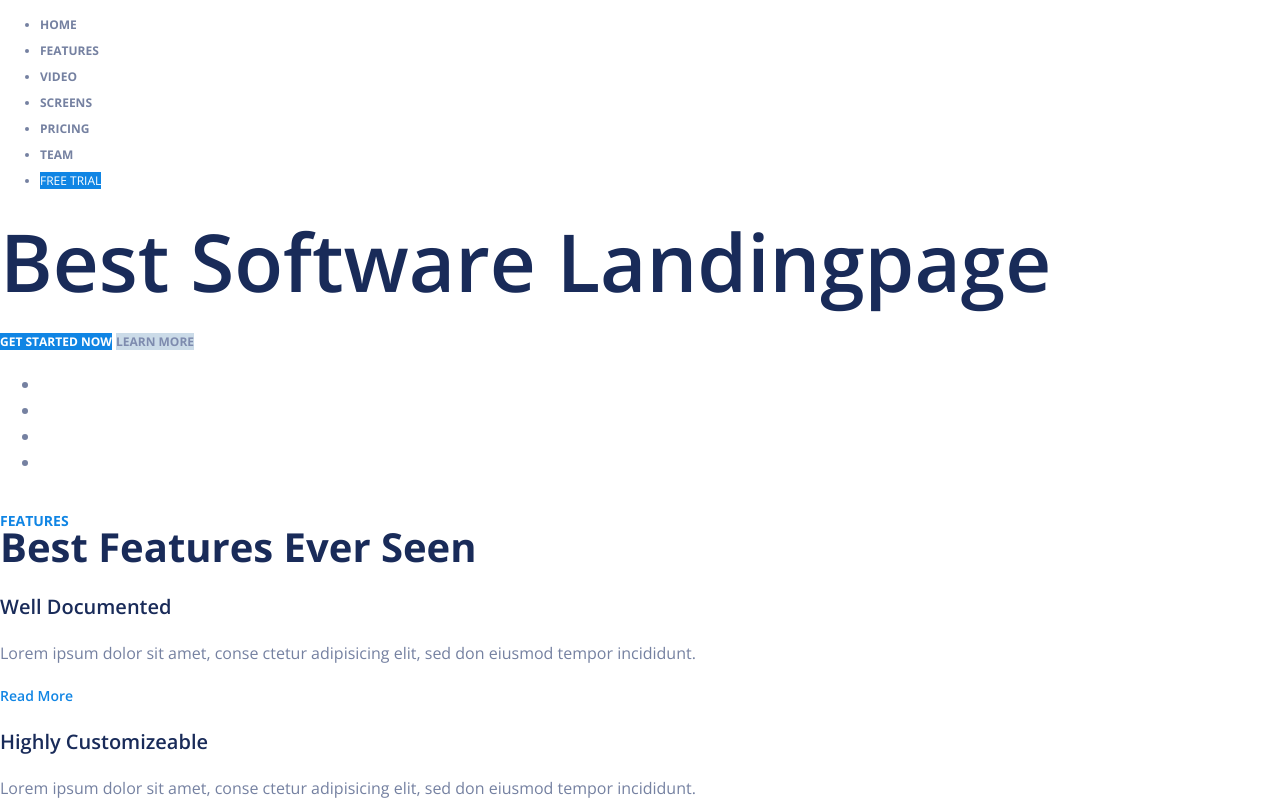
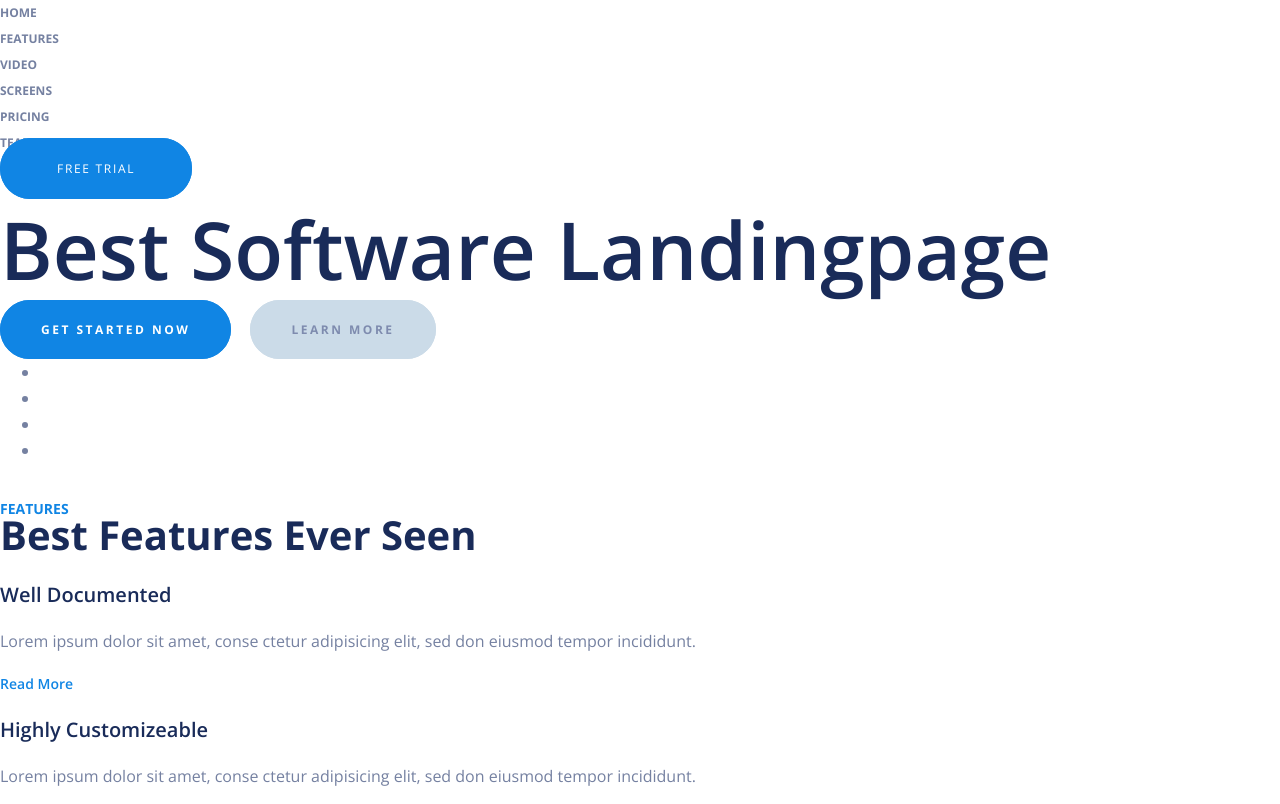
Before and after one commit to daryapbaranova/Limpon, a plain HTML site: page index.html in a window 1280 px wide. Shown: the top 804 px of the page. Drawn offline with nearby package versions, Linux system fonts and the light colour scheme.

Commit message:
list, buttons

```diff
--- a/css/style.css
+++ b/css/style.css
@@ -17,25 +17,57 @@ h1 {
     font-weight:700;
     color:#7581a1;
     text-transform: uppercase;
+    list-style-type: none;
+    margin:0;
+    padding:0;
+}
+.btn-primary {
+    color:#fff;
+    font-size:12px;
+    letter-spacing: 2.5px;
+    font-weight:700;
+    text-transform:uppercase;
+    background-color:#1085e4;
+    border: 1px solid #1085e4;
+    padding:20px 40px;
+    border-radius: 30px;
+}
+.btn-primary:hover {
+    color:#1085e4;
+    background-color:#fff;
+}
+.btn-secondary {
+    color:#7e8bae;
+    font-size:12px;
+    letter-spacing: 2.5px;
+    font-weight:700;
+    text-transform:uppercase;
+    background-color:#cbdbe8;
+    border: 1px solid #cbdbe8;
+    padding:20px 40px;
+    border-radius: 30px;
+}
+.btn-secondary:hover {
+    background-color:#fff;
 }
 .btn-free {
     font-weight:400;
-    color:#fff;
-    background-color:#1085e4;
+    padding:21px 56px;
+    letter-spacing: 1.7px;
 }
-.btn-get {
+.btn-info {
+    color: #8085b1;
     font-size:12px;
+    letter-spacing: 2.5px;
     font-weight:700;
-    color:#fff;
-    background-color:#1085e4;
-    text-transform: uppercase;
+    text-transform:uppercase;
+    background-color: transparent;
+    border:1px solid #dce1e5;
+    padding:20px 40px;
+    border-radius: 30px;
 }
-.btn-learn {
-    font-size:12px;
-    font-weight:700;
-    color:#7e8bae;
-    background-color:#cbdbe8;
-    text-transform: uppercase;
+.btn-group a + a {
+    margin-left:15px;
 }
 .grid h2 {
     font-size:40px;
--- a/index.html
+++ b/index.html
@@ -33,13 +33,13 @@
             <li>Screens</li>
             <li>Pricing</li>
             <li>Team</li>
-            <li> <a href="" class="btn-free">Free Trial</a></li>
+            <li> <a href="" class="btn-primary btn-free">Free Trial</a></li>
          </ul>
-    </div>
-    <h1>Best Software Landingpage</h1>
-    <div>
-        <a href="" class="btn-get">get started now</a>
-        <a href="" class="btn-learn">learn more</a>
+        </div>
+        <h1>Best Software Landingpage</h1>
+        <div class="btn-group">
+            <a href="" class="btn-primary">get started now</a>
+            <a href="" class="btn-secondary">learn more</a>
         </div>
     </div>
     <div class="page-company">
@@ -101,7 +101,7 @@
                 <h2><span>Subscribe</span>Signup For A Trial</h2>
                 <p>Create your free account now & get 30 days free trail No credit card required</p>
                 <input type="email" placeholder="Enter your email adress">
-                <button type="submit" class="btn-submit">Subscribe</button>
+                <button type="submit" class="btn-primary">Subscribe</button>
             </div>
             <img src="img/robot.png" alt="Robot">
         </div>
@@ -150,7 +150,7 @@
                 <div></div>
                 <h2>Limpon Is Suitable For Anytype LandingPage</h2>
                 <p>Lorem ipsum dolor sit amet, consectetur adipisicing elit, sed do eiusmod tempor incididunt ut labore et dolore magna aliqua. Ut enim ad minim veniam, quis nostrud exercitation ullamco laboris nisi ut aliquip ex ea commodo consequat. Duis aute irure dolor in reprehenderit in voluptate velit esse cillum.</p>
-                <a href="">get started now</a>
+                <a href=""class="btn-primary">get started now</a>
         </div>
     </div>
     <div class="page-analytics2">
@@ -159,7 +159,7 @@
                <div></div>
                <h2>Easy To Etid & Very Easily Control</h2>
                <p>Lorem ipsum dolor sit amet, consectetur adipisicing elit, sed do eiusmod tempor incididunt ut labore et dolore magna aliqua. Ut enim ad minim veniam, quis nostrud exercitation ullamco laboris nisi ut aliquip ex ea commodo consequat. Duis aute irure dolor in reprehenderit in voluptate velit esse cillum.</p>
-               <a href="">learn more</a>
+               <a href=""class="btn-primary">learn more</a>
            </div>
            <img src="img/stat2.png" alt="Stat2">
         </div>
@@ -202,7 +202,7 @@
                     <li>Free Hosting Name</li>
                     <li>24x7 Online Support</li>
                 </ul>
-                <a href="Choose Plan"></a>
+                <a href="" class="btn-info">Choose Plan</a>
             </div>
             <div class="box-price-item active">
                  <h3><span>$</span>90<span>mo</span></h3>
@@ -215,7 +215,7 @@
                     <li>Free Hosting Name</li>
                     <li>24x7 Online Support</li>
                 </ul>
-                <a href="Choose Plan"></a>
+                <a href="" class="btn-primary">Choose Plan</a>
              </div>
              <div class="box-price-item">
                  <h3><span>$</span>350<span>mo</span></h3>
@@ -228,7 +228,7 @@
                     <li>Free Hosting Name</li>
                     <li>24x7 Online Support</li>
                 </ul>
-                <a href="Choose Plan"></a>
+                <a href="" class="btn-info">Choose Plan</a>
              </div>
         </div>
      </div>
@@ -257,7 +257,7 @@
             <input type="text" placeholder="Enter your name here">
             <input type="email" placeholder="Enter your email here">
             <textarea name="textMessage" placeholder="Enter your message here" id=""></textarea>
-            <button type="submit"><span></span>Submit now</button>
+            <button type="submit"class="btn-primary"><span></span>Submit now</button>
         </form>
     </div>
     <div class="footer">
```
